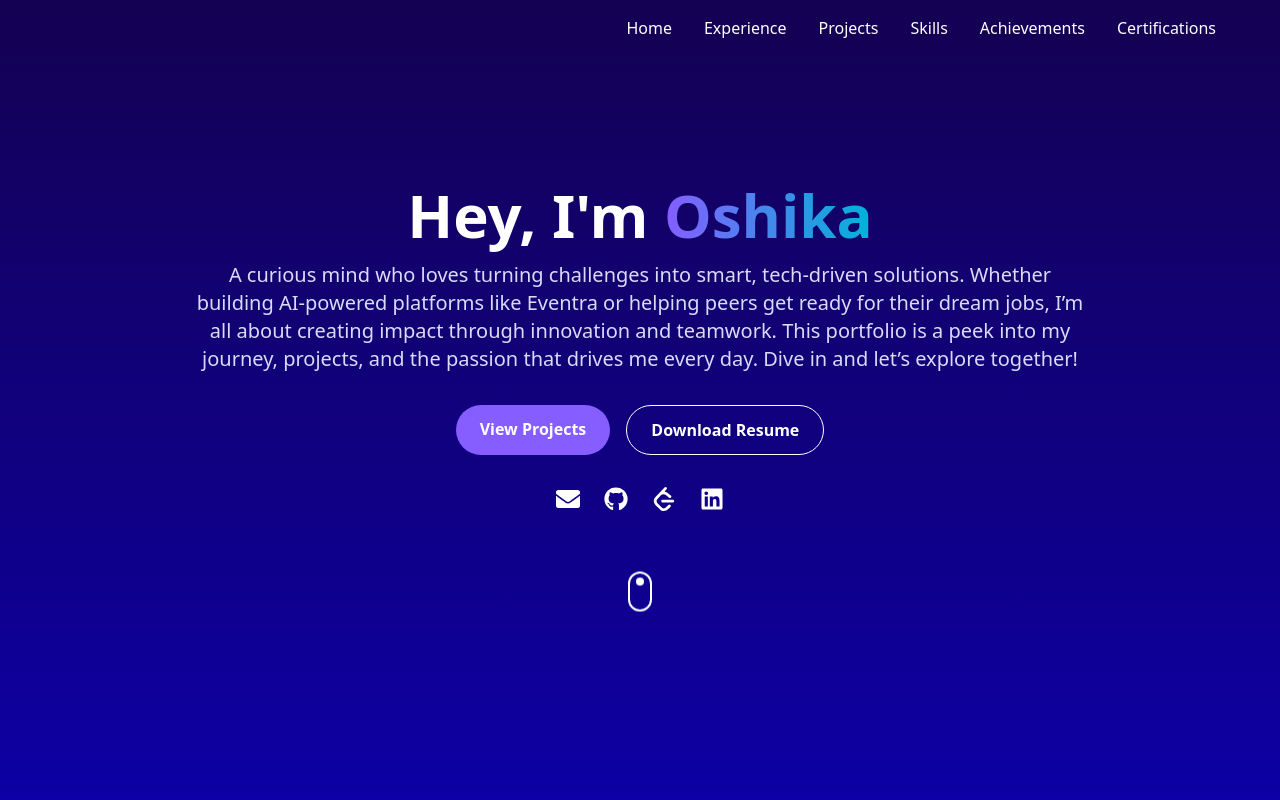
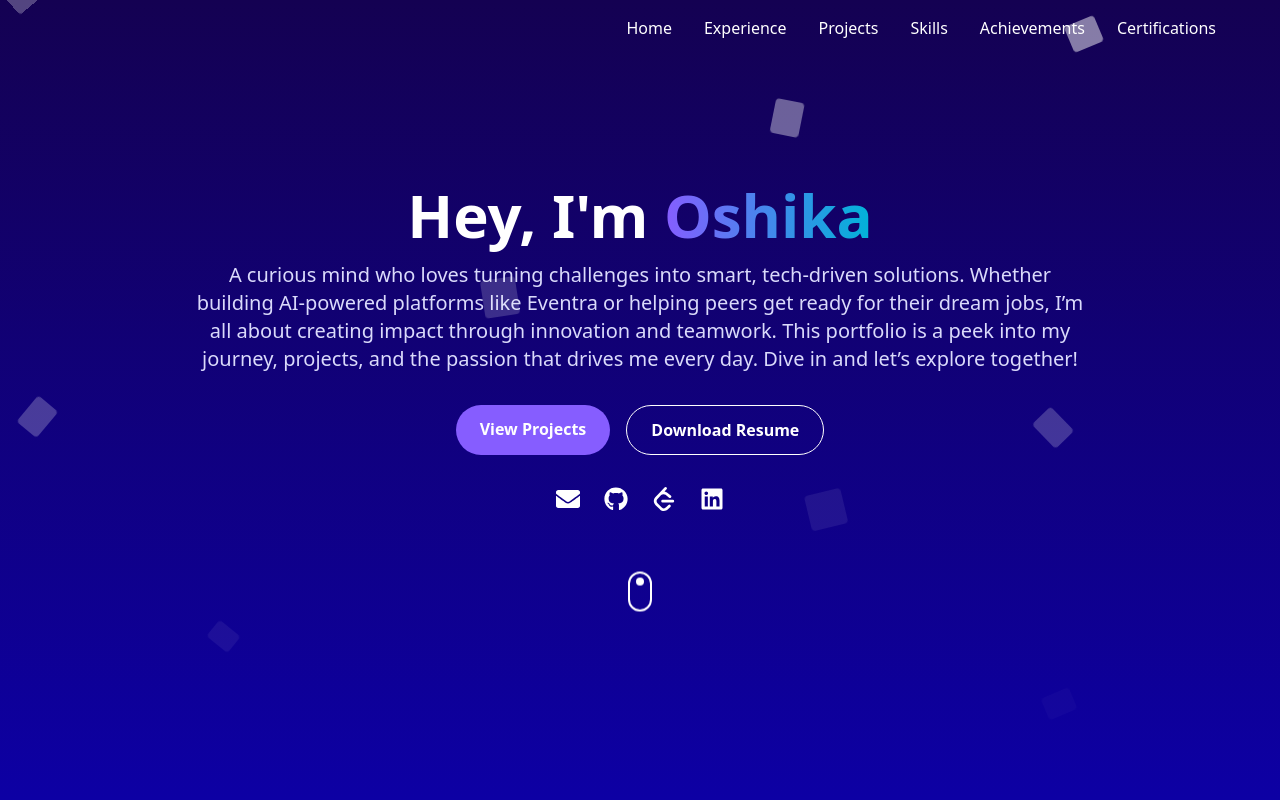
Before and after one commit to Oshika22/Portfolioo, a React (Vite) app: page / in a window 1280 px wide. Shown: the top 800 px of the page. Built offline with nearby package versions, Linux system fonts and the light colour scheme.

Commit message:
added falling square animation

```diff
--- /dev/null
+++ b/src/components/FallingSquares.jsx
@@ -0,0 +1,27 @@
+import React from 'react';
+
+const FallingSquares = () => {
+  // Create an array to map and render multiple squares
+  const squares = Array(15).fill(0);
+
+  return (
+    <div className="absolute inset-0 pointer-events-none overflow-hidden">
+      {squares.map((_, i) => (
+        <div
+          key={i}
+          className="square"
+          style={{
+            left: `${Math.random() * 100}vw`,      // random horizontal start
+            animationDelay: `${Math.random() * 10}s`, // random delay for natural fall
+            animationDuration: `${5 + Math.random() * 10}s`, // random speed
+            width: 20 + Math.random() * 20,         // random size
+            height: 20 + Math.random() * 20,
+            backgroundColor: `rgba(255, 255, 255, ${0.2 + Math.random() * 0.4})`, // translucent white
+          }}
+        />
+      ))}
+    </div>
+  );
+};
+
+export default FallingSquares;
--- a/src/components/HeroSection.jsx
+++ b/src/components/HeroSection.jsx
@@ -3,11 +3,11 @@ import { motion } from "framer-motion";
 
 import { FaGithub, FaLinkedin, FaEnvelope } from "react-icons/fa";
 import { SiLeetcode } from "react-icons/si";
-
+import FallingSquares from "./FallingSquares";
 const HeroSection = () => {
   return (
     <section className="relative min-h-screen flex flex-col justify-center items-center text-white px-4 sm:px-8 md:px-16 py-12  bg-gradient-to-b from-[#140152] to-[#0D00A4] overflow-hidden">
-
+      <FallingSquares></FallingSquares>
         <div className="max-w-4xl text-center">
           <motion.h1
             initial={{ y: -50, opacity: 0 }}
@@ -106,6 +106,7 @@ const HeroSection = () => {
             <div className="w-2 h-2 bg-white rounded-full"></div>
           </div>
         </motion.div>
+
     </section>
   );
 };
--- a/src/index.css
+++ b/src/index.css
@@ -26,3 +26,24 @@
   scrollbar-width: thin;
   scrollbar-color: #3b82f6 #0b5fe6;
 }
+
+@keyframes fallRotate {
+  0% {
+    transform: translateY(-100px) rotate(0deg);
+    opacity: 1;
+  }
+  100% {
+    transform: translateY(100vh) rotate(360deg);
+    opacity: 0;
+  }
+}
+
+.square {
+  position: absolute;
+  top: -50px;
+  border-radius: 4px;
+  animation-name: fallRotate;
+  animation-timing-function: linear;
+  animation-iteration-count: infinite;
+  will-change: transform, opacity;
+}
```
Lines whose indentation alone changed are shown as unchanged.
